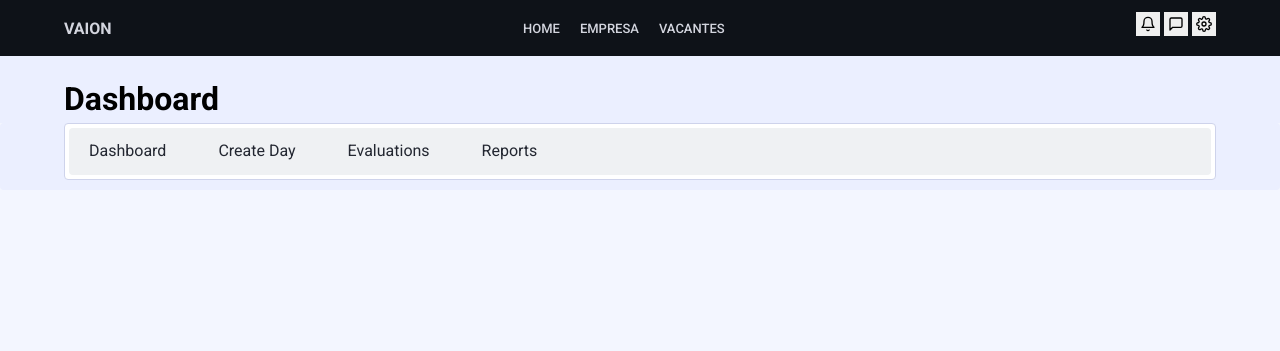
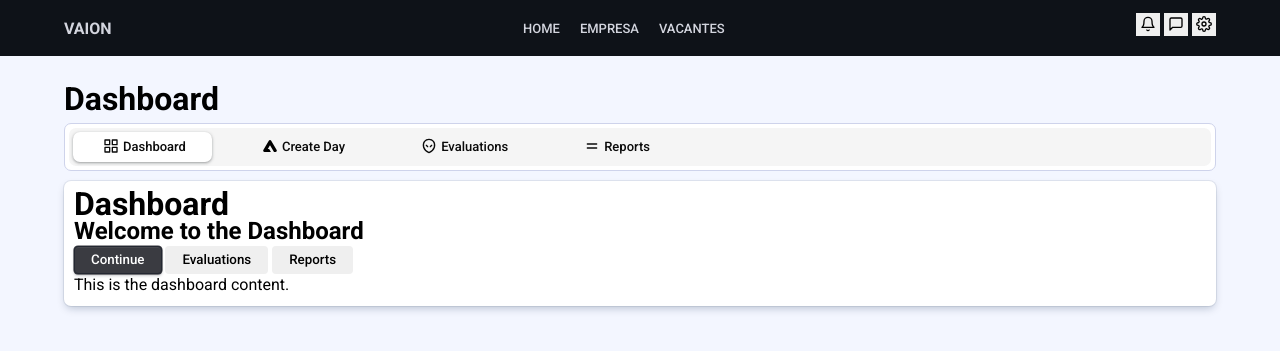
Before and after one commit to dgmmind/vaion, a PHP site: page /employee/home.php in a window 1280 px wide. Shown: the top 351 px of the page. Run offline with PHP 8.4, Linux system fonts and the light colour scheme.

Commit message:
Update new desing

```diff
--- a/assets/css/app.css
+++ b/assets/css/app.css
@@ -1,4 +1,4 @@
-@import url('https://fonts.googleapis.com/css2?family=Inter:wght@400;500;600;700&display=swap');
+
 @import url('https://fonts.googleapis.com/css2?family=Roboto:ital,wght@0,100;0,300;0,400;0,500;0,700;0,900;1,100;1,300;1,400;1,500;1,700;1,900&display=swap');
 :root{
     --bg-white:#ffffff;
@@ -39,6 +39,7 @@ body {
 a{
     display:inline-flex;
     text-decoration: none;
+    font-family: 'Roboto', sans-serif;
 }
 ul{
     list-style: none;
@@ -53,6 +54,7 @@ img{
 }
 span[icon-data]{
     display: flex;
+    margin-top: -1px;
 }
 span[icon-data] svg{
     width: 1.6rem;
@@ -119,7 +121,6 @@ input,select{
     font-weight: 500;
 }
 .section-title{
-    background-color: #ebefff;
     width: 100%;
 
 }
@@ -128,7 +129,6 @@ input,select{
     padding-bottom: 1rem;
 }
 .nav-actions{
-    background-color: #ebefff;
     width: 100%;
     border-radius: 0.4rem;
     padding-bottom: 1rem;
@@ -139,26 +139,91 @@ input,select{
 
     border: 1px solid #ced3eb;
     padding: 0.4rem;
-    border-radius: 0.4rem;
+    border-radius: 0.7rem;
 
 }
 .nav-actions .container .link{
     display: flex;
     align-items: center;
     gap: 20px;
-    border-radius: 0.4rem;
+    border-radius: 0.7rem;
     padding: 0.4rem;
-    background: #eff1f3;
+    background: #f5f5f5;
 }
 .nav-actions .container .link a{
-    color: #232731;
-    height: 100%;
+    color: #0a0a0a;
+    height: 3rem;
     border-bottom: 2px solid transparent;
-    padding: 0.5rem 1.6rem;
-    border-radius: 0.4rem;
-    transition: all 0.3s ease;
+    padding: 0.5rem 2.6rem;
+    border-radius: 0.7rem;
+    transition: all 0.4s ease;
+    align-items: center;
+    justify-content: center;
+    font-size: 1.3rem;
+    font-weight: 500;
 }
 .nav-actions .container .link a:hover{
-    color: #232731;
-    background-color: #ced3eb61;
+    background-color: white;
+    box-shadow: rgba(60, 64, 67, 0.3) 0px 1px 2px 0px, rgba(60, 64, 67, 0.15) 0px 1px 3px 1px;
 }
+.nav-actions .container .link a.active{
+    background-color: white;
+    color: #0a0a0a;
+    box-shadow: rgba(60, 64, 67, 0.3) 0px 1px 2px 0px, rgba(60, 64, 67, 0.15) 0px 1px 3px 1px;
+}
+
+/*
+ *
+    Main Content
+ *
+*/
+.main-content{
+    width: 100%;
+    height: 100%;
+}
+.main-content .container{
+    background-color: #fff;
+    border-radius: 0.7rem;
+    padding: 1rem;
+    box-shadow: rgba(9, 30, 66, 0.25) 0px 4px 8px -2px, rgba(9, 30, 66, 0.08) 0px 0px 0px 1px;
+}
+
+:root {
+    --primary-color: #3a3b41;
+    --border-color-primary: #232731;
+  }
+
+  .dgm-button {
+    height: 2.8rem;
+    padding: 0 1.6rem;
+    border-radius: 0.4rem;
+    border: 0.6px solid transparent;
+    outline: none;
+    cursor: pointer;
+    transition: all 0.3s ease;
+    font-weight: 500;
+    font-family: 'Roboto', sans-serif;
+  }
+
+  .dgm-button-primary {
+    border: 0.6px solid var(--border-color-primary);
+    background-color: var(--primary-color);
+    color: #fff;
+    box-shadow: 0 0 0 0.6px var(--primary-color),
+                0 1px 1px rgba(255,255,255,0.07) inset,
+                0 2px 3px rgba(34,42,53,0.2),
+                0 1px 1px rgba(0,0,0,0.24);
+  }
+
+  .dgm-button-primary:hover {
+    background-color: color-mix(in srgb, var(--primary-color), white 20%);
+    border-color: color-mix(in srgb, var(--border-color-primary), white 20%);
+  }
+
+  .dgm-button-primary:focus {
+    box-shadow: 0 0 0 0.8px var(--primary-color),
+                0 1px 1px rgba(255,255,255,0.07) inset,
+                0 1px 1px rgba(34,42,53,0.2),
+                0 1px 1px rgba(0,0,0,0.24),
+                0 0 0 3px #3a3b424a;
+  }
--- a/employee/home.php
+++ b/employee/home.php
@@ -1,7 +1,24 @@
 <?php
 require_once 'views/header.php';
 ?>
+<div class="main-content">
+    <div class="container">
+        <h1>Dashboard</h1>
+        <div class="card">
+            <div class="card-header">
+                <h2>Welcome to the Dashboard</h2>
+                <div class="button-group">
+                    <button class="dgm-button dgm-button-primary">Continue</button>
+                    <button class="dgm-button">Evaluations</button>
+                    <button class="dgm-button">Reports</button>
+                </div>
+            </div>
+            <div class="card-body">
+                <p>This is the dashboard content.</p>
 
+            </div>
+    </div>
+</div>
 <?php
 require_once 'views/footer.php';
 ?>
--- a/employee/template/header.php
+++ b/employee/template/header.php
@@ -27,7 +27,7 @@ $userId = $_SESSION["user_id"];
   <!-- Header -->
   <header class="header">
     <div class="container navbar">
-      <div class="logo">My App</div>
+      <div class="logo">VAION</div>
       <div class="actions" id="actions">
         <div class="dropdown-wrapper">
           <button class="button" data-dropdown="notificationDropdown"><i data-feather="bell"></i></button>
--- a/employee/views/header.php
+++ b/employee/views/header.php
@@ -37,10 +37,10 @@
         <div class="nav-actions">
             <div class="container">
                 <div class="link">
-                    <a href="#">Dashboard</a>
-                    <a href="#">Create Day</a>
-                    <a href="#">Evaluations</a>
-                    <a href="#">Reports</a>
+                    <a href="#" class="active"> <span class="dgm-icon" icon-data="grid"></span> Dashboard</a>
+                    <a href="#"> <span class="dgm-icon" icon-data="adobe"></span> Create Day</a>
+                    <a href="#"> <span class="dgm-icon" icon-data="alien"></span> Evaluations</a>
+                    <a href="#"> <span class="dgm-icon" icon-data="equals"></span> Reports</a>
 
                 </div>
             </div>
```
Also changed, not shown: assets/css/main.css (+4 -4 lines), employee/dashboard.php (+7 -13 lines).
